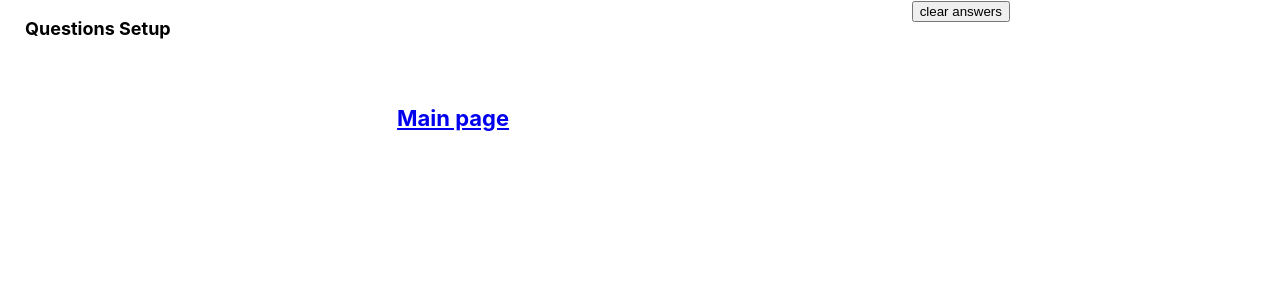
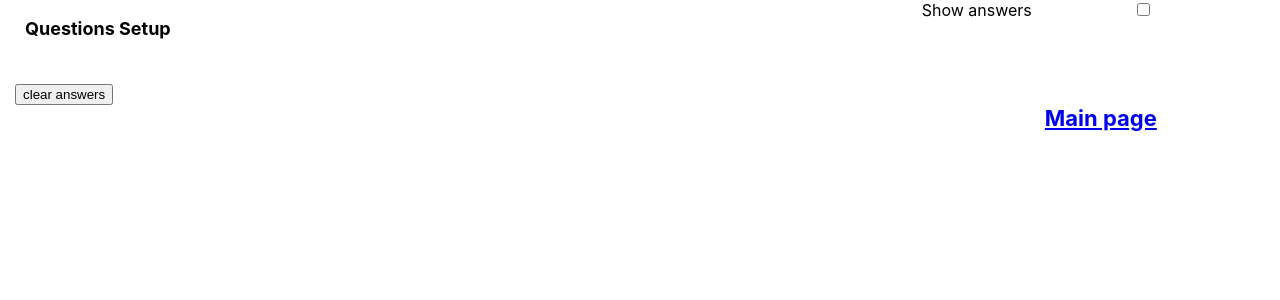
Before and after one commit to NSPilipchak/survey, a React (Create React App) app: page /setup in a window 1280 px wide. Shown: the top 300 px of the page. Built offline with nearby package versions, Linux system fonts and the light colour scheme; the HTML template or start-up script is replaced by a standard one.

Commit message:
added showing answers setup

```diff
--- /dev/null
+++ b/src/components/SetupItem.js
@@ -0,0 +1,26 @@
+import React from "react";
+
+const QuestionsItem = ({item, setOptions, options = [] }) => {
+
+    const handleSelectOptions = () => {
+        options.find(opt => opt === item.parameter)
+        ? setOptions(options.filter(opt => opt !== item.parameter))
+        : setOptions([...options, item.parameter]);
+    };
+
+  return (
+    <section className="main">
+      <div>
+        {item.label}
+        <input
+            type={item.type}
+            name={item.parameter}
+            onChange={handleSelectOptions}
+            checked={options.find(opt => opt === item.parameter)}
+        />
+      </div>
+    </section>
+  );
+};
+
+export default QuestionsItem;
--- a/src/pages/QuestionsSetup.js
+++ b/src/pages/QuestionsSetup.js
@@ -1,7 +1,17 @@
-import React from "react";
+import React, {useState, useEffect} from "react";
 import { Link } from "react-router-dom";
+import SetupItem from "../components/SetupItem";
+import {getOptions} from "../service/Const";
 
 const QuestionsSetup = () => {
+
+  const [options, setOptions] = useState(
+    JSON.parse(localStorage.getItem("options") || "[]")
+  );
+
+  useEffect(() => {
+    localStorage.setItem('options', JSON.stringify(options));
+  }, [options]);
 
   const clearAnswers = () => {
     localStorage.setItem("answerPool", JSON.stringify([]));
@@ -13,6 +23,16 @@ const QuestionsSetup = () => {
         <p>
           Questions Setup
         </p>
+      </div>
+      <div>
+        {getOptions().map((item, index) => (
+          <div key={`option_index${index}`}>
+            <SetupItem
+              item={item}
+              setOptions={setOptions}
+              options={options}/>
+          </div>
+        ))}
       </div>
       <div>
         <button onClick={clearAnswers}>clear answers</button>
--- a/src/service/Const.js
+++ b/src/service/Const.js
@@ -111,3 +111,9 @@ export function getMonth() {
         {key:'F', value:false}
     ];
   }
+
+  export function getOptions() {
+    return [
+      {label:'Show answers', parameter:'showAnswers', type:'checkbox'}
+    ];
+  }
```
